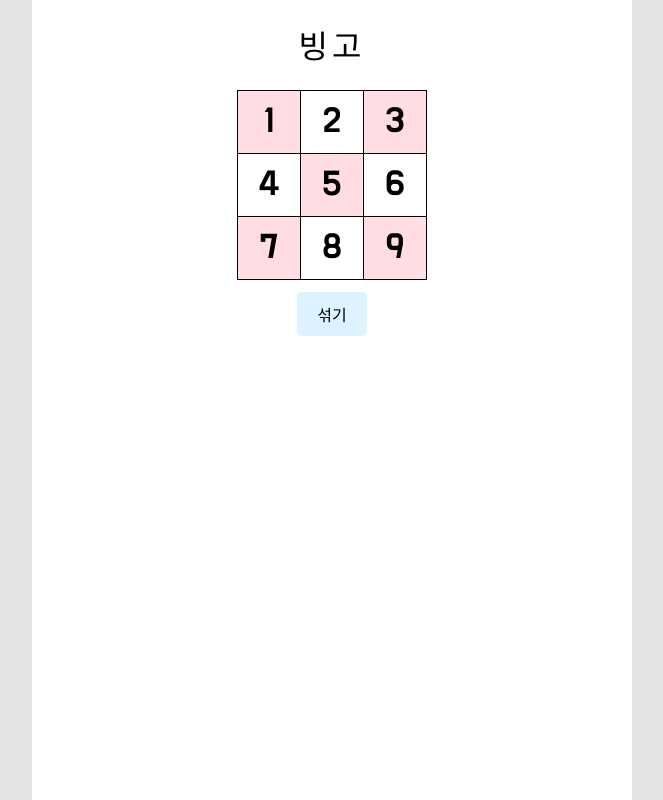
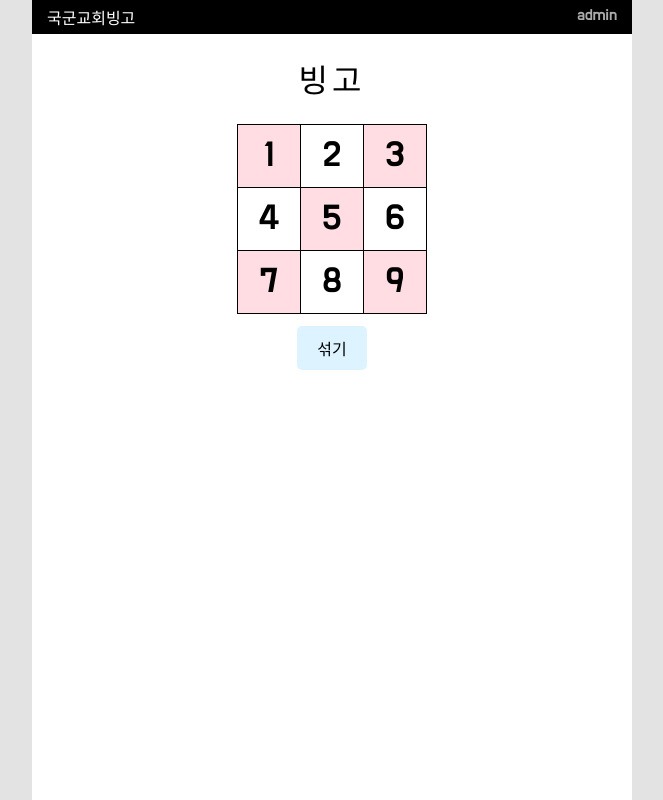
Before and after one commit to junglesub/mndcmc-bingo, a React (Vite) app in the folder web/: page / in a window 1280 px wide. Shown: the whole page, without its empty margins (308-971 px from the left). Built offline with nearby package versions, Linux system fonts and the light colour scheme.

Commit message:
feat: add scss support and headerbar

```diff
--- a/web/package.json
+++ b/web/package.json
@@ -10,6 +10,7 @@
     "preview": "vite preview"
   },
   "dependencies": {
+    "node-sass": "^7.0.3",
     "react": "^18.2.0",
     "react-dom": "^18.2.0"
   },
@@ -17,6 +18,7 @@
     "@types/react": "^18.0.17",
     "@types/react-dom": "^18.0.6",
     "@vitejs/plugin-react": "^2.1.0",
+    "sass": "^1.55.0",
     "vite": "^3.1.0"
   }
 }
--- a/web/src/App.css
+++ b/web/src/App.css
@@ -10,6 +10,19 @@
   justify-content: start;
 }
 
-.title {
+.mainTitle {
   letter-spacing: 4px;
 }
+
+.nosel {
+  /* If you want to implement it in very old browser-versions */
+  -webkit-user-select: none; /* Chrome/Safari */
+  -moz-user-select: none; /* Firefox */
+  -ms-user-select: none; /* IE10+ */
+
+  /* The rule below is not implemented in browsers yet */
+  -o-user-select: none;
+
+  /* The rule below is implemented in most browsers by now */
+  user-select: none;
+}
--- a/web/src/App.jsx
+++ b/web/src/App.jsx
@@ -1,10 +1,12 @@
 import "./App.css";
+import HeaderBar from "./components/HeaderBar";
 import MainTable from "./components/MainTable.jsx";
 
 function App() {
   return (
     <div className="App">
-      <h1 className="title">빙고</h1>
+      <HeaderBar />
+      <h1 className="mainTitle">빙고</h1>
       <MainTable />
     </div>
   );
--- /dev/null
+++ b/web/src/components/HeaderBar.jsx
@@ -0,0 +1,14 @@
+import React from "react";
+
+import "./HeaderBar.scss";
+
+function HeaderBar() {
+  return (
+    <div className="HeaderBar nosel">
+      <div className="title">국군교회빙고</div>
+      <div className="user">admin</div>
+    </div>
+  );
+}
+
+export default HeaderBar;
--- /dev/null
+++ b/web/src/components/HeaderBar.scss
@@ -0,0 +1,17 @@
+.HeaderBar {
+  & {
+    width: 100%;
+    background-color: black;
+    color: white;
+
+    box-sizing: border-box;
+
+    display: flex;
+    justify-content: space-between;
+    padding: 5px 15px;
+  }
+
+  .user {
+    color: #aaa;
+  }
+}
--- a/web/src/components/MainTable.css
+++ b/web/src/components/MainTable.css
@@ -1,14 +1,4 @@
 .MainTable .btn {
-  /* If you want to implement it in very old browser-versions */
-  -webkit-user-select: none; /* Chrome/Safari */
-  -moz-user-select: none; /* Firefox */
-  -ms-user-select: none; /* IE10+ */
-
-  /* The rule below is not implemented in browsers yet */
-  -o-user-select: none;
-
-  /* The rule below is implemented in most browsers by now */
-  user-select: none;
 }
 
 .MainTable .mainTable {
--- a/web/src/components/MainTable.jsx
+++ b/web/src/components/MainTable.jsx
@@ -31,7 +31,7 @@ function MainTable() {
         </tr>
       </table>
       <div className="buttons">
-        <div className="shuffle-btn btn" onClick={() => shuffleNumbers()}>
+        <div className="shuffle-btn btn nosel" onClick={() => shuffleNumbers()}>
           섞기
         </div>
       </div>
--- a/web/src/index.css
+++ b/web/src/index.css
@@ -1,9 +1,10 @@
-html, body{
+html,
+body {
   margin: 0;
 }
 
 :root {
-  font-family: 'Do Hyeon', sans-serif;
+  font-family: "Do Hyeon", sans-serif;
   background-color: #e3e3e3;
 
   /* font-family: Inter, Avenir, Helvetica, Arial, sans-serif; */
```
Also changed, not shown: 1 other file (tests, documents, lock files or other folders).
